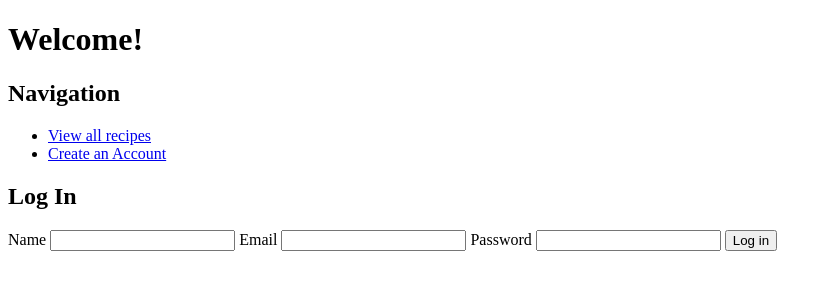
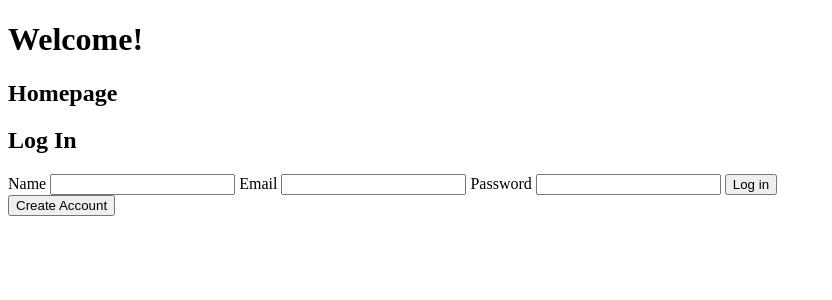
Before and after one commit to d-luangrath/Hackbright-Project, a Flask app: page / in a window 1280 px wide. Shown: the top 300 px of the page, without its empty margins (0-832 px from the left). Run offline with Flask 2, Linux system fonts and the light colour scheme.

Commit message:
Rearrange form buttons and remove recipes link

```diff
--- a/templates/homepage.html
+++ b/templates/homepage.html
@@ -4,11 +4,7 @@
 {% block body %}
   <h1>Welcome!</h1>
 
-  <h2>Navigation</h2>
-  <ul>
-    <li><a href="/recipes">View all recipes</a></li>
-    <li><a href="/signup">Create an Account</a></li>
-  </ul>
+  <h2>Homepage</h2>
 
   <h2>Log In</h2>
   <form action="/login" method="POST">
@@ -23,4 +19,7 @@
 
     <button type="submit">Log in</button>
   </form>
+  <form>
+    <button type="submit">Create Account</button>
+  </form>
 {% endblock %}
```
